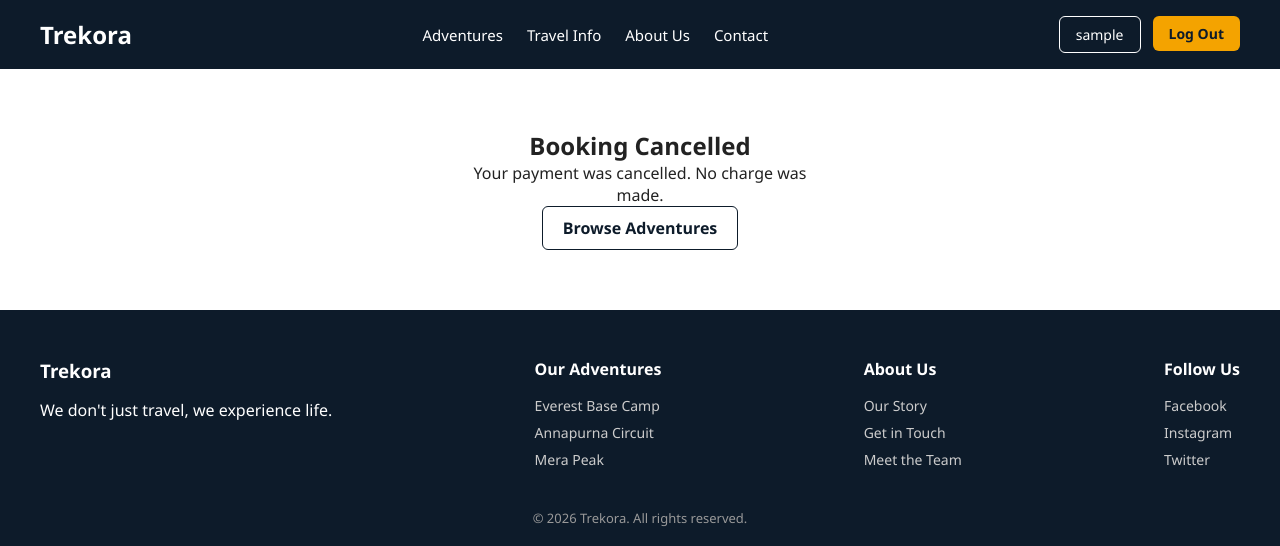
After one commit to sampada596/trekora, a Django app: page /booking-cancel/ in a window 1280 px wide. The commit adds this page. Shown: the top 546 px of the page. Run offline with Django 5.2, Linux system fonts and the light colour scheme; the visitor is signed in with stand-in values (Sample User, id 1).

Commit message:
Fix invisible button text on auth pages

```diff
--- a/config/settings.py
+++ b/config/settings.py
@@ -24,6 +24,7 @@ BASE_DIR = Path(__file__).resolve().parent.parent
 SECRET_KEY = config('SECRET_KEY')
 STRIPE_PUBLIC_KEY = config('STRIPE_PUBLIC_KEY')
 STRIPE_SECRET_KEY = config('STRIPE_SECRET_KEY')
+STRIPE_WEBHOOK_SECRET = config('STRIPE_WEBHOOK_SECRET')
 
 # SECURITY WARNING: don't run with debug turned on in production!
 DEBUG = True
--- a/core/urls.py
+++ b/core/urls.py
@@ -5,4 +5,8 @@ urlpatterns = [
     path('', views.home, name='home'),
     path('adventures/', views.trip_list, name='trip_list'),
     path('adventures/<slug:slug>/', views.trip_detail, name='trip_detail'),
+    path('adventures/<slug:slug>/book/', views.create_checkout_session, name='create_checkout_session'),
+    path('booking-success/', views.booking_success, name='booking_success'),
+    path('booking-cancel/', views.booking_cancel, name='booking_cancel'),
+    path('webhook/stripe/', views.stripe_webhook, name='stripe_webhook'),
 ]
--- a/core/views.py
+++ b/core/views.py
@@ -1,5 +1,14 @@
-from django.shortcuts import render, get_object_or_404
+from django.shortcuts import render, get_object_or_404, redirect
 from .models import Trip
+import stripe
+from django.conf import settings
+from django.contrib.auth.decorators import login_required
+from django.urls import reverse
+from .models import Trip, Booking
+from django.http import HttpResponse
+from django.views.decorators.csrf import csrf_exempt
+
+stripe.api_key = settings.STRIPE_SECRET_KEY
 
 def home(request):
     featured_trips = Trip.objects.filter(is_featured=True)
@@ -30,3 +39,73 @@ def trip_detail(request, slug):
         'trip': trip,
     }
     return render(request, 'trip_detail.html', context)
+
+@login_required
+def create_checkout_session(request, slug):
+    trip = get_object_or_404(Trip, slug=slug)
+
+    booking = Booking.objects.create(
+        user=request.user,
+        trip=trip,
+        status='pending',
+    )
+
+    session = stripe.checkout.Session.create(
+        payment_method_types=['card'],
+        line_items=[{
+            'price_data': {
+                'currency': 'usd',
+                'product_data': {
+                    'name': trip.title,
+                },
+                'unit_amount': int(trip.price * 100),  # Stripe uses cents
+            },
+            'quantity': 1,
+        }],
+        mode='payment',
+        success_url=request.build_absolute_uri(reverse('booking_success')) + f'?session_id={{CHECKOUT_SESSION_ID}}',
+        cancel_url=request.build_absolute_uri(reverse('booking_cancel')),
+        metadata={
+            'booking_id': booking.id,
+        },
+    )
+
+    booking.stripe_session_id = session.id
+    booking.save()
+
+    return redirect(session.url, code=303)
+
+@login_required
+def booking_success(request):
+    return render(request, 'booking_success.html')
+
+
+@login_required
+def booking_cancel(request):
+    return render(request, 'booking_cancel.html')
+
+@csrf_exempt
+def stripe_webhook(request):
+    payload = request.body
+    sig_header = request.META.get('HTTP_STRIPE_SIGNATURE')
+
+    try:
+        event = stripe.Webhook.construct_event(
+            payload, sig_header, settings.STRIPE_WEBHOOK_SECRET
+        )
+    except (ValueError, stripe.error.SignatureVerificationError):
+        return HttpResponse(status=400)
+
+    if event['type'] == 'checkout.session.completed':
+        session = event['data']['object']
+        booking_id = session['metadata']['booking_id']
+
+        try:
+            booking = Booking.objects.get(id=booking_id)
+            booking.status = 'paid'
+            booking.amount_paid = session['amount_total'] / 100
+            booking.save()
+        except Booking.DoesNotExist:
+            pass
+
+    return HttpResponse(status=200)
--- a/static/css/style.css
+++ b/static/css/style.css
@@ -368,6 +368,14 @@ a.trip-card {
     color: #f4a300;
 }
 
+.auth-page a.btn-filled {
+    color: #0d1b2a;
+}
+
+.auth-page a.btn-outline-dark {
+    color: #0d1b2a;
+}
+
 .logout-form {
     display: inline;
 }
--- /dev/null
+++ b/templates/booking_cancel.html
@@ -0,0 +1,9 @@
+{% extends "base.html" %}
+{% block title %}Booking Cancelled - Trekora{% endblock %}
+{% block content %}
+<section class="auth-page">
+    <h1>Booking Cancelled</h1>
+    <p>Your payment was cancelled. No charge was made.</p>
+    <a href="{% url 'trip_list' %}" class="btn-outline-dark">Browse Adventures</a>
+</section>
+{% endblock %}
--- a/templates/trip_detail.html
+++ b/templates/trip_detail.html
@@ -17,7 +17,11 @@
 
         <div class="trip-detail-price">
             <h2>${{ trip.price }}</h2>
-            <a href="#" class="btn-filled">Book Now</a>
+            {% if user.is_authenticated %}
+            <a href="{% url 'create_checkout_session' trip.slug %}" class="btn-filled">Book Now</a>
+            {% else %}
+            <a href="{% url 'login' %}" class="btn-filled">Log In to Book</a>
+            {% endif %}
         </div>
     </div>
 </section>
```
Also changed, not shown: templates/booking_success.html (added, +9 -0 lines).
